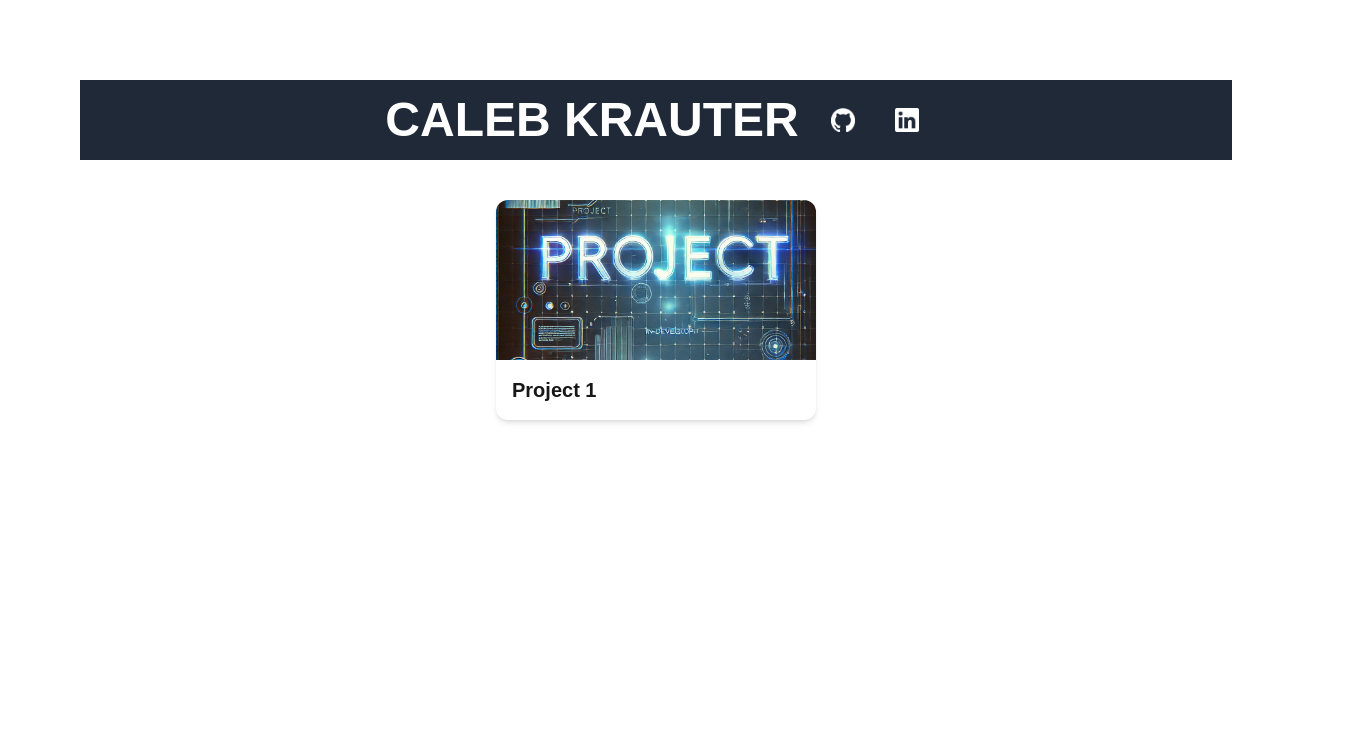
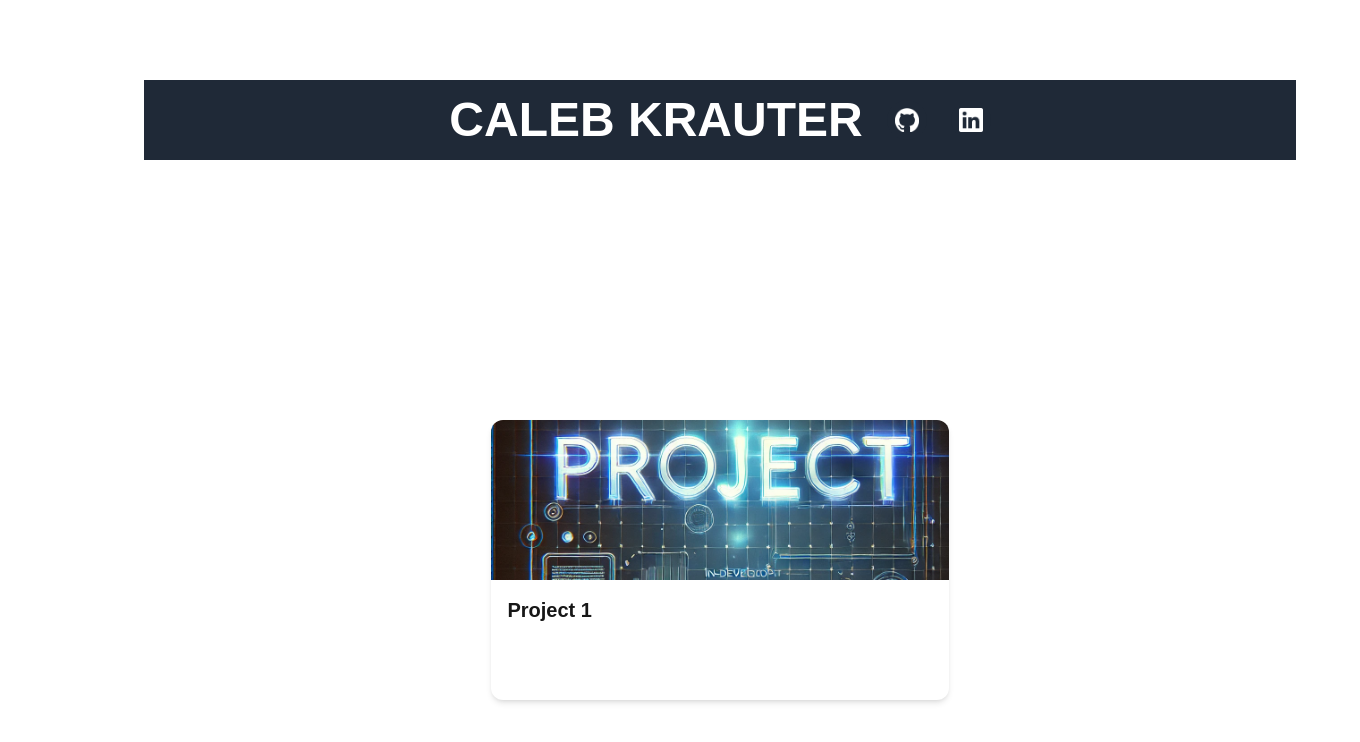
Before and after one commit to calebkrauter/illum, a Next.js app in the folder illum/: page / in a window 1280 px wide. Shown: the top 742 px of the page, 1360 px wide, since content can reach past the window. Built offline with nearby package versions, Linux system fonts and the light colour scheme.

Commit message:
Update location, sizing and grid of card.

```diff
--- a/illum/app/components/stage_card.tsx
+++ b/illum/app/components/stage_card.tsx
@@ -10,7 +10,7 @@ interface card_props {
 // TODO Make card clickable and transform as a modal.
 const stage_card: React.FC<card_props> = ({ title, thumbnail }) => {
     return (
-        <div className="bg-white rounded-xl shadow-md overflow-hidden w-80">
+        <div className="col-span-5 col-start-2 place-self-center bg-white rounded-xl shadow-md overflow-hidden w-[50%] h-[35%]">
             {thumbnail && (
                 <div className="w-full h-40 relative">
                     <Image src={thumbnail} alt={title} layout="fill" objectFit="cover" />
--- a/illum/app/page.tsx
+++ b/illum/app/page.tsx
@@ -19,7 +19,7 @@ export default function Home() {
           </button>
         </a>
       </nav>
-      <main className='p-10'>
+      <main className='grid grid-cols-7 w-screen h-screen'>
         <StageCard title='Project 1' thumbnail='/demo.webp'></StageCard>
       </main>
     </div>
```
Also changed, not shown: package.json (added, +7 -0 lines), 2 other files (tests, documents, lock files or other folders).
